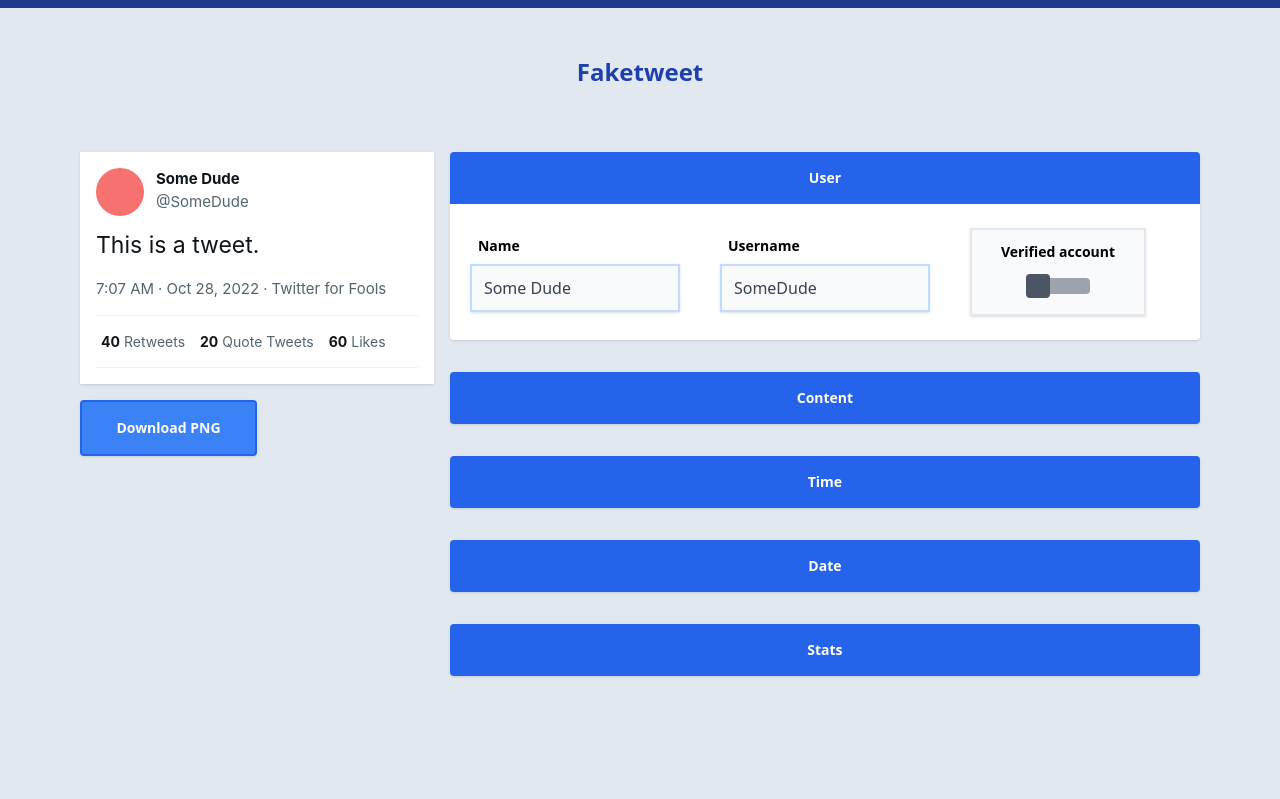
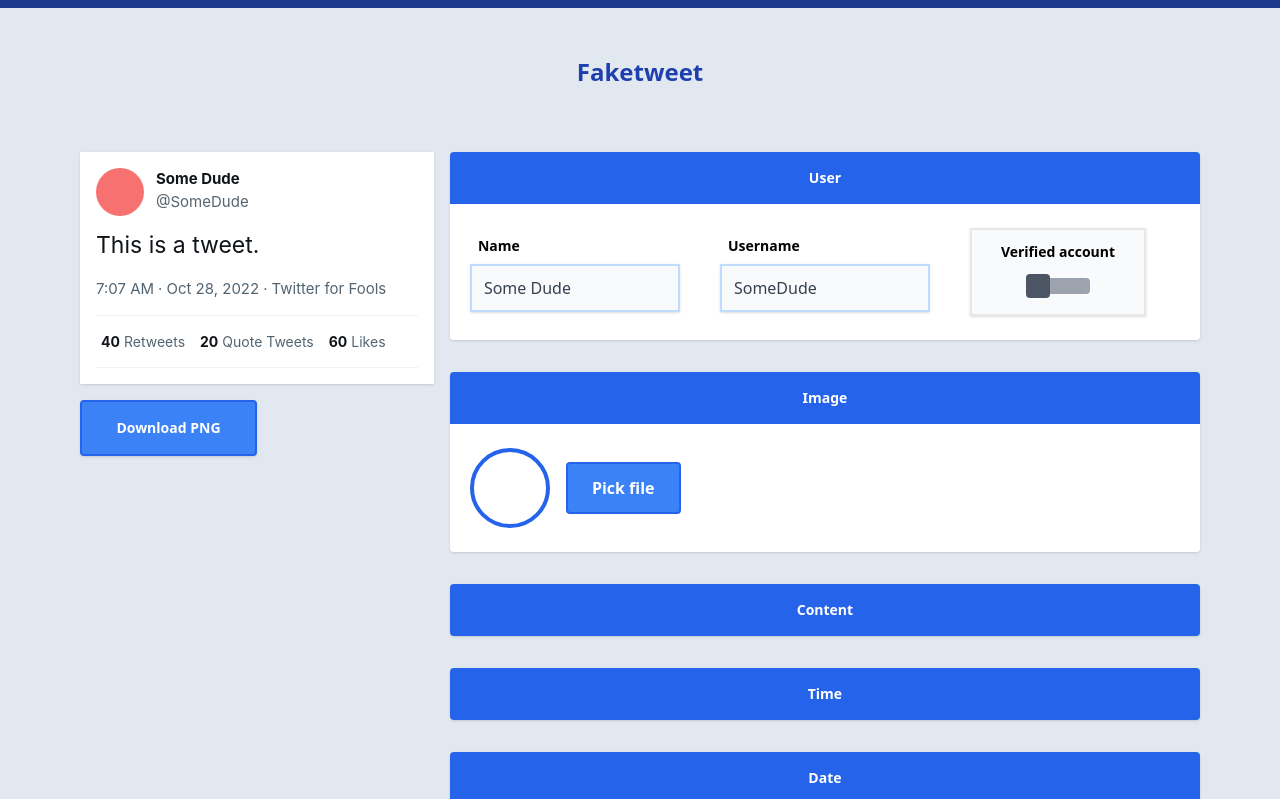
Before and after one commit to iaseth/faketweet, a React (Create React App) app: page / in a window 1280 px wide. Shown: the top 799 px of the page. Built offline with nearby package versions, Linux system fonts and the light colour scheme.

Commit message:
Added ImageInput

```diff
--- a/src/Faketweet/EditorTab/EditorTab.js
+++ b/src/Faketweet/EditorTab/EditorTab.js
@@ -1,6 +1,7 @@
 import React from 'react';
 
 import {
+	ImageInput,
 	NumberInput,
 	SelectInput,
 	StatInput,
@@ -27,7 +28,7 @@ export function InputGroupContainer ({title=false, expand=false, children}) {
 
 
 export default function EditorTab ({
-	data, setData,
+	data, setData, preview, setPreview,
 	minuteDisplayFunc, monthDisplayFunc, statDisplayFunc, CLIENT_OPTIONS
 }) {
 
@@ -41,6 +42,10 @@ export default function EditorTab ({
 				<TextInput title="Name" text={data.name} setText={v => setX('name', v)} min={1} max={50} />
 				<TextInput title="Username" text={data.username} setText={v => setX('username', v)} min={1} max={50} />
 				<ToggleInput title="Verified account" toggle={data.verified} setToggle={v => setX('verified', v)} />
+			</InputGroupContainer>
+
+			<InputGroupContainer title="Image" expand={true}>
+				<ImageInput {...{preview, setPreview}} />
 			</InputGroupContainer>
 
 			<InputGroupContainer title="Content">
--- a/src/Faketweet/Faketweet.js
+++ b/src/Faketweet/Faketweet.js
@@ -39,6 +39,7 @@ export default function Faketweet () {
 
 	const now = new Date();
 	const [data, setData] = React.useState({
+		image: 'User Image',
 		name: 'Some Dude',
 		username: 'SomeDude',
 		verified: false,
@@ -60,16 +61,18 @@ export default function Faketweet () {
 		likes: 60,
 	});
 
+	const [preview, setPreview] = React.useState(null);
+
 	return (
 		<div className="bg-slate-200 border-y-8 border-blue-900">
 			<Header />
 			<div className="lg:pb-24">
 				<div className="max-w-6xl mx-auto lg:flex lg:items-stretch lg:px-4 lg:py-4 lg:space-x-4">
 					<div className="lg:w-96">
-						<TweetTab {...{data, minuteDisplayFunc, monthDisplayFunc, statDisplayFunc}}/>
+						<TweetTab {...{data, preview, minuteDisplayFunc, monthDisplayFunc, statDisplayFunc}}/>
 					</div>
 					<div className="grow">
-						<EditorTab {...{data, setData, minuteDisplayFunc, monthDisplayFunc, statDisplayFunc, CLIENT_OPTIONS}} />
+						<EditorTab {...{data, setData, preview, setPreview, minuteDisplayFunc, monthDisplayFunc, statDisplayFunc, CLIENT_OPTIONS}} />
 					</div>
 				</div>
 			</div>
--- a/src/Faketweet/TweetTab/TweetTab.js
+++ b/src/Faketweet/TweetTab/TweetTab.js
@@ -19,7 +19,7 @@ function DownloadButton ({title, onClick}) {
 	);
 }
 
-export default function TweetTab ({data, minuteDisplayFunc, monthDisplayFunc, statDisplayFunc}) {
+export default function TweetTab ({data, preview, minuteDisplayFunc, monthDisplayFunc, statDisplayFunc}) {
 
 	function downloadImage () {
 		const e = document.getElementById('TweetBox');
@@ -40,7 +40,9 @@ export default function TweetTab ({data, minuteDisplayFunc, monthDisplayFunc, st
 				<div id="User">
 					<div className="flex">
 						<div id="UserImage" className="w-12 h-12 bg-blue-300 rounded-full overflow-hidden">
-							<div className="h-full w-full bg-red-400"></div>
+							<div className="h-full w-full bg-red-400">
+								{preview &&  <img src={preview} />}
+							</div>
 						</div>
 						<div id="UserName" className="px-3 text-[15px]">
 							<div className="flex">
--- /dev/null
+++ b/src/Faketweet/Utils/ImageInput.js
@@ -0,0 +1,36 @@
+import React from 'react';
+
+
+
+export function ImageInput ({preview, setPreview}) {
+	const [selectedFile, setSelectedFile] = React.useState(null);
+
+	React.useEffect(() => {
+		if (!selectedFile) {
+			return;
+		}
+
+		const objectURL = URL.createObjectURL(selectedFile)
+		setPreview(objectURL)
+
+		return () => URL.revokeObjectURL(objectURL)
+	}, [selectedFile])
+
+	const handleChange = (e) => {
+		if (e.target.files && e.target.files.length !== 0) {
+			setSelectedFile(e.target.files[0]);
+		}
+	};
+
+	return (
+		<div className="flex items-center">
+			<div className="w-20 h-20 border-4 border-blue-600 mr-4 rounded-full overflow-hidden">
+				{selectedFile &&  <img src={preview} />}
+			</div>
+			<div className="">
+				<label htmlFor="filePicker" className="block px-6 py-3 bg-blue-500 text-white font-bold border-2 border-blue-600 rounded cursor-pointer">Pick file</label>
+				<input id="filePicker" type="file" className="bg-blue-200 p-4 hidden" onChange={handleChange} />
+			</div>
+		</div>
+	);
+}
```
Also changed, not shown: src/Faketweet/Utils/Utils.js (+5 -3 lines).
